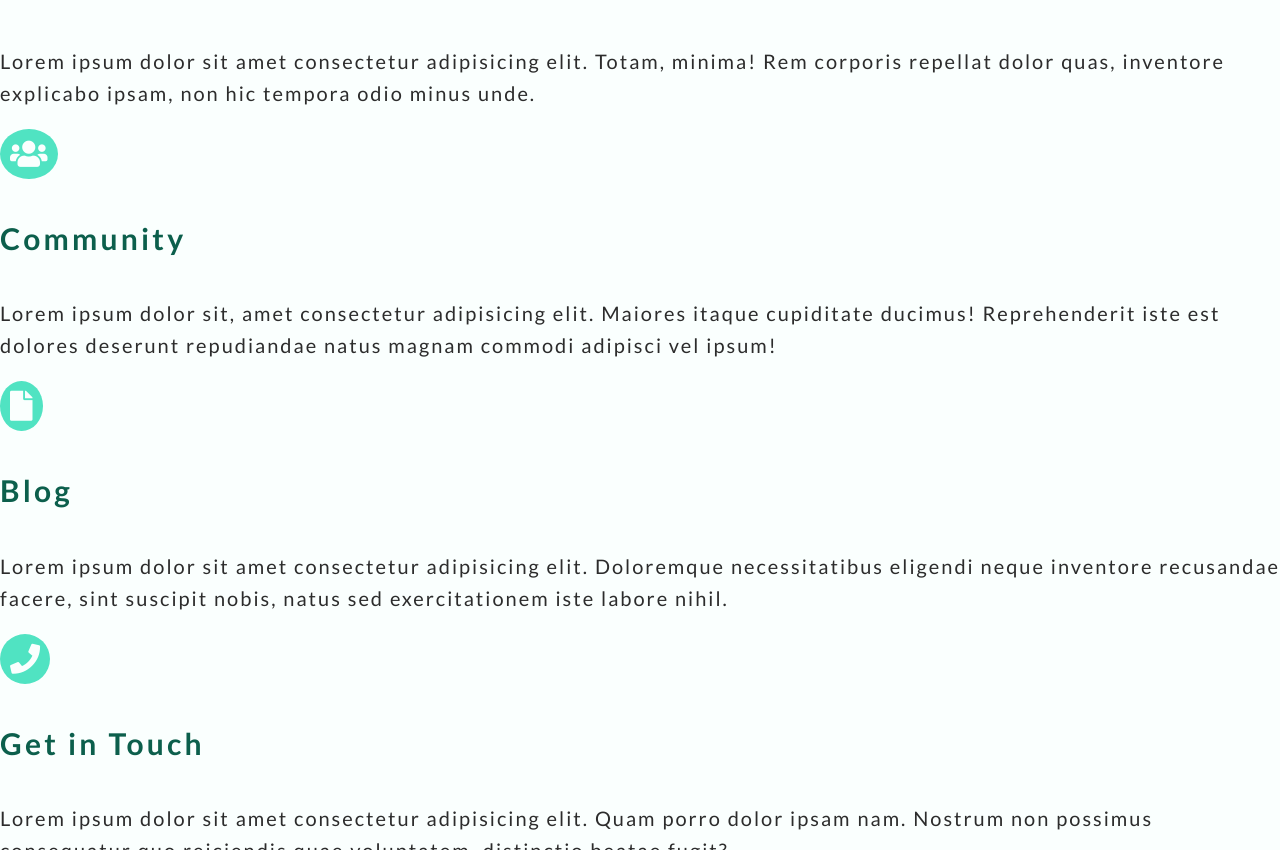
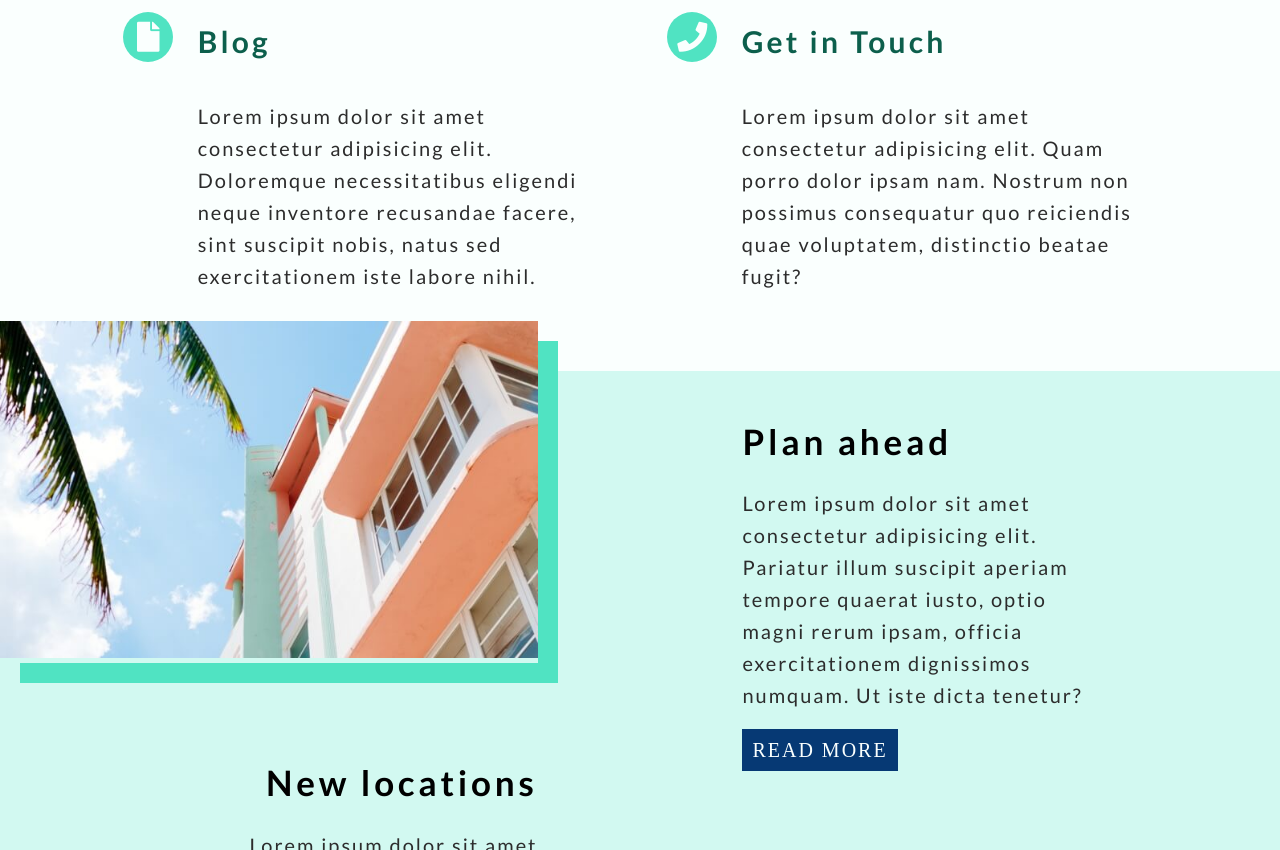
Before and after one commit to glenrj/glenMcCannProject2, a plain HTML site: page index.html in a window 1280 px wide. Shown: the part 1950-2800 px from the top of the page. Drawn offline with Linux system fonts and the light colour scheme; a web font is replaced by a local one.

Commit message:
preliminary CSS for home page

```diff
--- a/styles/partials/_global.scss
+++ b/styles/partials/_global.scss
@@ -30,6 +30,7 @@ a {
 
 img {
     width: 100%;
+    object-fit: cover;
 }
 
 h2 {
@@ -111,4 +112,21 @@ li {
     line-height: 1.93;
     letter-spacing: 2px;
     font-weight: 900i;
+    text-transform: uppercase;
+    transition: 0.3s;
+    &:hover {
+        color: peachpuff;
+        box-shadow: -10px 10px $primary;
+    }
 }
+
+footer {
+    width: 100%;
+    text-align: center;
+    padding: 10px;
+    background: $text;
+    p {
+        color: $background;
+        margin: 0;
+    }
+}
--- a/styles/partials/_home.scss
+++ b/styles/partials/_home.scss
@@ -1,3 +1,8 @@
+.content {
+    width: 85%;
+    // remember to go through and remove more specific instances of this
+}
+
 header.home {
     background: url(../assets/homeImage1.jpg);
     background-size: cover;
@@ -40,7 +45,7 @@ header.home {
     display: flex;
     justify-content: center;
     align-items: center;
-    padding: 10% 0;
+    padding: 5% 0;
     .content {
         display: flex;
         justify-content: space-between;
@@ -65,7 +70,7 @@ header.home {
     background: $accentLight;
     .content {
         width: 85%;
-        padding: 10% 0;
+        padding: 5% 0;
         margin: 0 auto;
     }
     .image {
@@ -76,13 +81,103 @@ header.home {
 }
 
 .info {
-    i {
-        background: $primary;
-        border-radius: 50%;
-        color: $background;
-        text-align: center;
-        padding: 10px;
-        font-size: 1.5rem;
-
+    display: flex;
+    justify-content: center;
+    align-items: center;
+    padding: 5% 0% 2.5% 0%;
+    .content {
+        display: flex;
+        flex-wrap: wrap;
+        justify-content: center;
+        align-items: center;
     }
 }
+
+.infoItem {
+    width: calc(50% - 5%);
+    min-width: 400px;
+    display: flex;
+    margin-bottom: 2.5%;
+    h3 {
+        margin-top: 0;
+    }
+}
+
+.infoItem:nth-child(odd) {
+    margin-right: 5%;
+}
+
+.infoIcon {
+    color: $background;
+    background: $primary;
+    border-radius: 50%;
+    width: 50px;
+    height: 50px;
+    display: flex;
+    justify-content: center;
+    align-items: center;
+    margin-right: 5%;
+    i {
+        text-align: center;
+        font-size: 1.5rem;
+    }
+}
+
+.infoText {
+    width: calc(100% - (50px + 5%));
+}
+
+
+.travelTips {
+    background: $accentLight;
+    display: flex;
+    justify-content: space-between;
+    h3 {
+        color: $headerTwo;
+    }
+    .image {
+        width: 100%;
+        position: relative;
+    }
+    .travelTipsLeft,
+    .travelTipsRight {
+        width: 42%;
+        .text {
+            width: 65%;
+            margin: 10% 0%;
+        }
+    }
+    .travelTipsLeft {
+        .text {
+            margin-left: 35%;
+            text-align: right;
+        }
+        .image {
+            box-shadow: 20px 20px $primary;
+            top: -50px;
+        }
+    }
+    .travelTipsRight {
+        .text {
+            margin-right: 35%;
+        }
+        .image {
+            box-shadow: -20px 20px $primary;
+            bottom: -50px;
+        }
+    }
+}
+
+.freeTrip {
+    padding: 10% 0;
+    display: flex;
+    justify-content: center;
+    align-items: center;
+    h2 {
+        color: $headerOne;
+        margin-top: 0px;
+    }
+    .content {
+        text-align: center;
+    }
+}
--- a/styles/partials/_mixins.scss
+++ b/styles/partials/_mixins.scss
@@ -1,3 +1,5 @@
+// fontSize mixin from the class notes
+
 @mixin fontSize($sizeValue){
   font-size: $sizeValue * 1px;
   font-size: ($sizeValue/20) * 1rem;
```
Also changed, not shown: styles/style.css.
